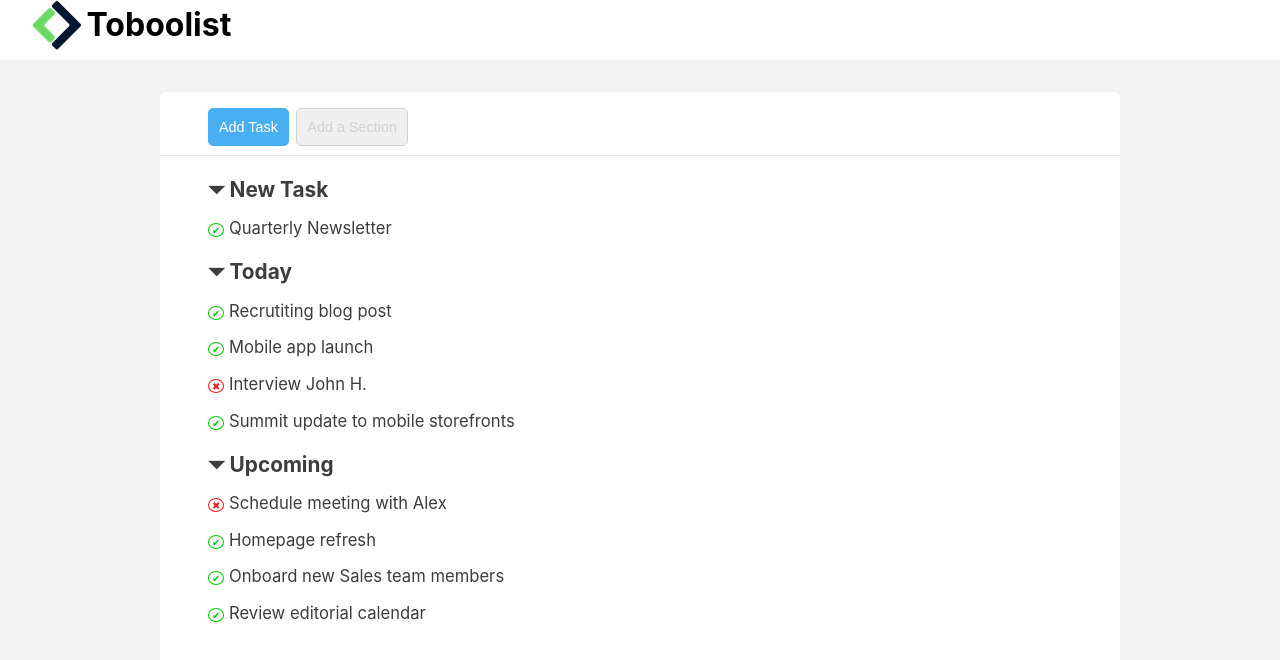
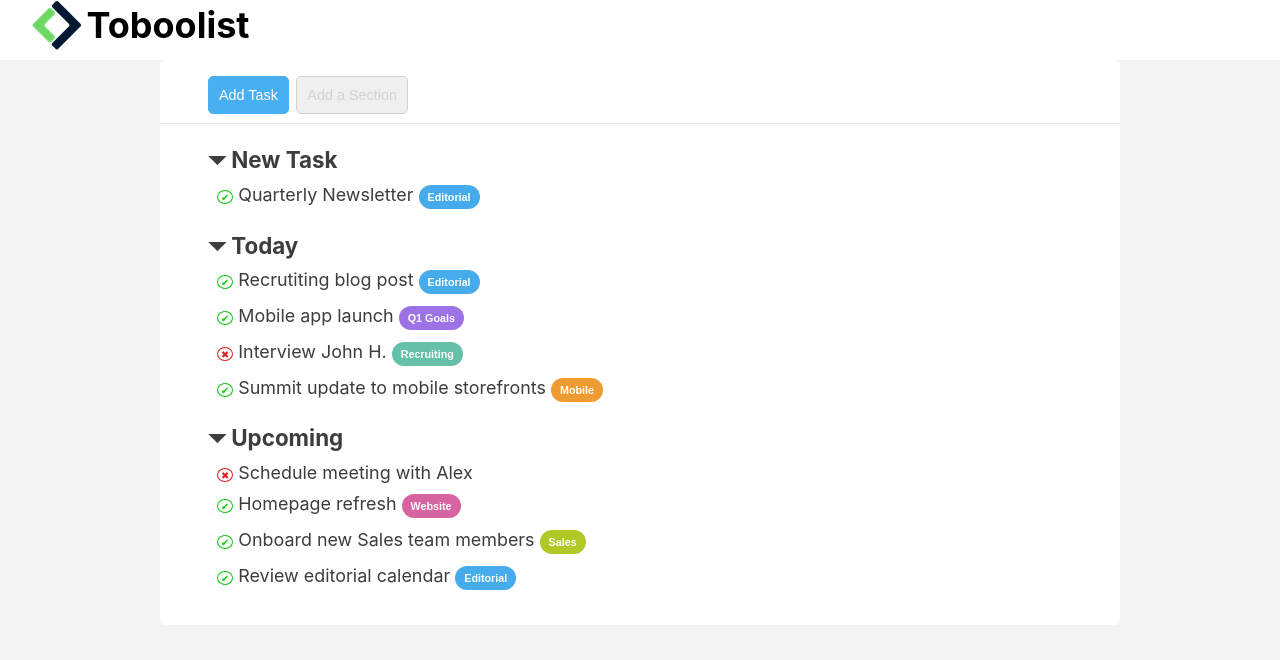
Before and after one commit to Fede180600/html-css-toboolist, a plain HTML site: page index.html in a window 1280 px wide. Drawn offline with Linux system fonts and the light colour scheme.

Commit message:
WORK-DONE

```diff
--- a/css/style.css
+++ b/css/style.css
@@ -4,20 +4,19 @@
     padding: 0;
     box-sizing: border-box;
 }
-/* SUMMON */
-.mb-2 {
-    margin-bottom: 2em;
-}
+
+/* BODY */
 body {
     background-color: #f3f3f3;
     font-family: -apple-system, BlinkMacSystemFont, 'Segoe UI', Roboto, Oxygen, Ubuntu, Cantarell, 'Open Sans', 'Helvetica Neue', sans-serif;
 }
 
-body header {
+/* HEADER */
+#header {
     background-color: #ffffff;
 }
 
-.container-1 {
+.container-logo {
     height: 60px;
     width: 95%;
     margin: 0 auto;
@@ -30,13 +29,15 @@ body header {
 }
 
 #logo-text-header {
-    font-size: 32px;
+    font-size: 36px;
     font-weight: 700;
     line-height: 50px;
     vertical-align: middle;
 
 }
+/* /HEADER */
 
+/* MAIN */
 main {
     width: 75%;
     background-color: #ffffff;
@@ -45,6 +46,7 @@ main {
     padding-bottom: 1.5em;
 }
 
+/* buttons nav section */
 #buttons-container {
     height: 4em;
     padding-top: 1em;
@@ -53,7 +55,7 @@ main {
 
 }
 
-.button-settings {
+.button-settings-nav {
     padding: 10px;
     font-size: .9em;
     border-radius: 5px;
@@ -70,14 +72,16 @@ main {
     border: 1px solid lightgray;
     color: lightgray;
 }
+/* /buttons nav section */
 
+/* to do list */
 .to-do-list {
     list-style: none;
     margin-left: 3em;
 }
 
 .black-point {
-    font-size: 1.3em;
+    font-size: 1.4em;
     font-weight: 700;
     margin-top: 1em;
     color: #3d3d3d;
@@ -87,11 +91,13 @@ main {
     font-size: .8em;
     font-weight: 400;
     list-style: none;
-    margin: 1em 0;
+    margin: .6em 0 .6em .5em;
 }
+/* /to do list */
 
+/* settings of the entitys */
 .entity-settings {
-    font-size: .6em;
+    font-size: .55em;
     border-radius: 50%;
     padding: 0 3px;
 }
@@ -104,3 +110,43 @@ main {
     color: #e61b1b;
     border: 1px solid #e61b1b;
 }
+/* /settings of the entitys */
+
+/* colored buttons aside */
+.buttons-settings {
+    font-size: .6em;
+    font-weight: 600;
+    color: #ffffff;
+    border: none;
+    border-radius: 15px;
+    padding: 6px 9px;
+}
+
+.light-blue {
+    background-color: #45abea;
+}
+
+.purple {
+    background-color: #9c72e4;
+}
+
+.green {
+    background-color: #64c0a9;
+}
+
+.dark-yellow {
+    background-color: #ee9b32;
+}
+
+.fucsia {
+    background-color: #d863a1;
+}
+
+.light-green {
+    background-color: #b0c926;
+}
+/* /colored buttons aside */
+
+
+
+/* /MAIN */
--- a/index.html
+++ b/index.html
@@ -9,10 +9,10 @@
 </head>
 <body>
     <!-- HEADER -->
-    <header class="header mb-2">
+    <header id="header">
 
         <!-- CONTAINER LOGO -->
-        <div class="container-1">
+        <div class="container-logo">
             <img id="logo-img-header" src="img/Logo.png" alt="">
             <span id="logo-text-header">Toboolist</span>
         </div>
@@ -23,72 +23,110 @@
 
     <!-- MAIN -->
     <main>
-        <div class="container-2">
+        <!-- BUTTONS SECTION -->
         <nav>
             <div id="buttons-container">
-                    <button id="blue-button" class="button-settings"> Add Task</button>
-                    <button id="white-button" class="button-settings"> Add a Section</button>
+            <button id="blue-button" class="button-settings-nav"> Add Task</button>
+            <button id="white-button" class="button-settings-nav"> Add a Section</button>
             </div>
         </nav>
+        <!-- BUTTONS SECTION -->
 
+        <!-- LIST SECTION -->
         <section>
+
+            <!-- LIST -->
             <ul class="to-do-list">
+
+                <!-- FIRST POINT -->
                 <li class="black-point">&#9207; New Task
                     <ul>
+
                         <li class="list-item">
                             <span class="tick entity-settings">&#10004;</span>
                             Quarterly Newsletter
+                            <button class="buttons-settings light-blue">Editorial</button>
                         </li>
+
                     </ul>
                 </li>
+                <!-- /FIRST POINT -->
 
-                   </li>
+
+                <!-- SECOND POINT  -->
                 <li class="black-point">&#9207; Today
                     <ul>
+
                         <li class="list-item">
                             <span class="tick entity-settings">&#10004;</span>
                             Recrutiting blog post
+                            <button class="buttons-settings light-blue">Editorial</button>
                         </li>
+
                         <li class="list-item">
                             <span class="tick entity-settings">&#10004;</span>
                             Mobile app launch
+                            <button class="buttons-settings purple">Q1 Goals</button>
                         </li>
+
                         <li class="list-item">
                             <span class="cross entity-settings">&#10006;</span>
                             Interview John H.
+                            <button class="buttons-settings green">Recruiting</button>
                         </li>
+
                         <li class="list-item">
                             <span class="tick entity-settings">&#10004;</span>
                             Summit update to mobile storefronts
+                           <button class="buttons-settings dark-yellow">Mobile</button>
                         </li>
+
                     </ul>
                 </li>
+                <!-- /SECOND POINT  -->
+
+                <!-- THIRD POINT -->
                 <li class="black-point"> &#9207; Upcoming
                     <ul>
+
                         <li class="list-item">
                            <span class="cross entity-settings">&#10006;</span>
                            Schedule meeting with Alex
                         </li>
+
                         <li class="list-item">
                             <span class="tick entity-settings">&#10004;</span>
                             Homepage refresh
+                            <button class="buttons-settings fucsia">Website</button>
                         </li>
+
                         <li class="list-item">
                             <span class="tick entity-settings">&#10004;</span>
                             Onboard new Sales team members
+                            <button class="buttons-settings light-green">Sales</button>
                         </li>
+
                         <li class="list-item">
                             <span class="tick entity-settings">&#10004;</span>
                             Review editorial calendar
+                            <button class="buttons-settings light-blue">Editorial</button>
                         </li>
+
                     </ul>
                 </li>
+                <!-- /THIRD POINT -->
+
+
             </ul>
+            <!-- /LIST -->
+
+
         </section>
+        <!-- /LIST SECTION -->
 
-        </div>
+
     </main>
-    <!-- MAIN -->
+    <!-- /MAIN -->
 
 </body>
 </html>
```
Lines whose indentation alone changed are shown as unchanged.
